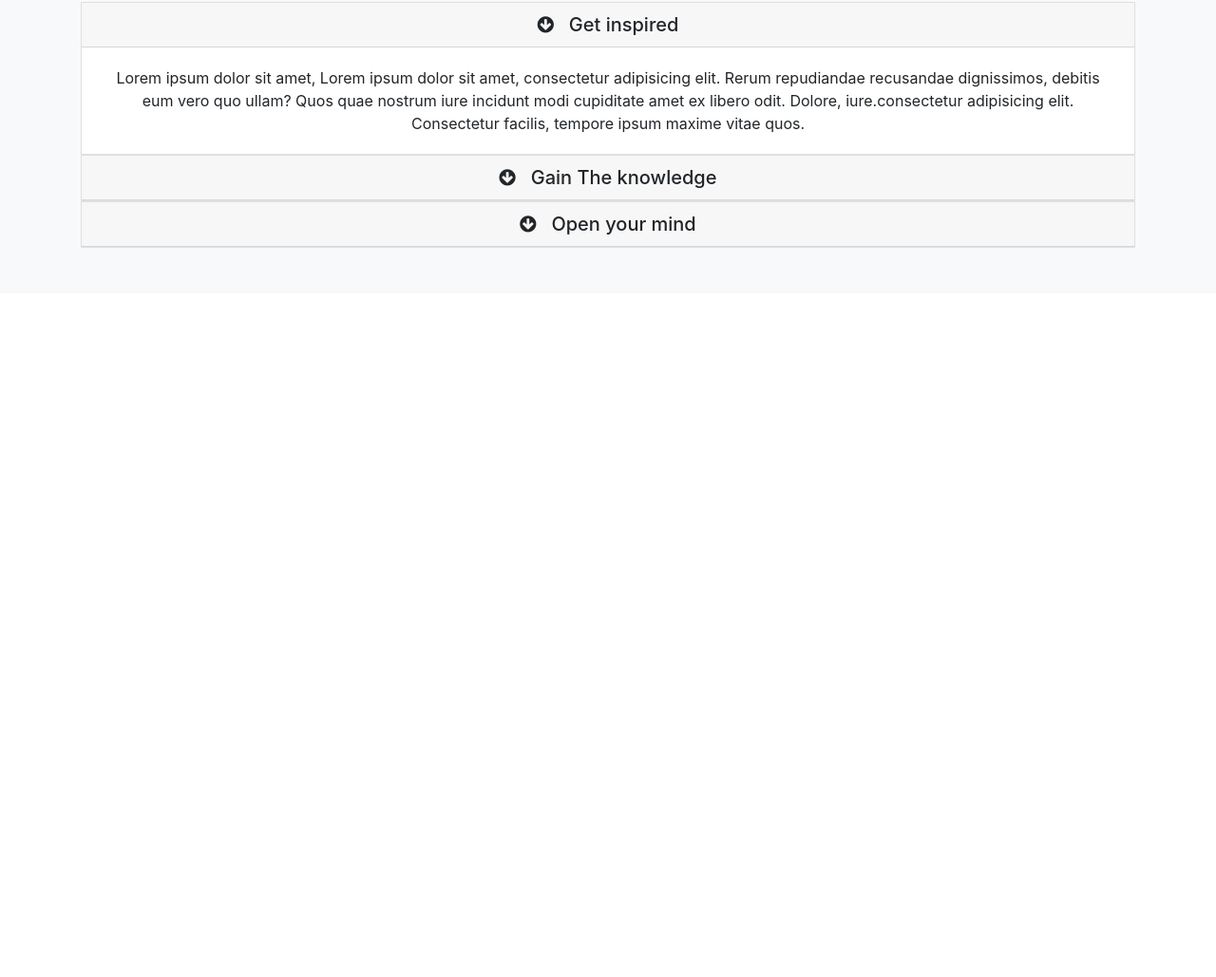
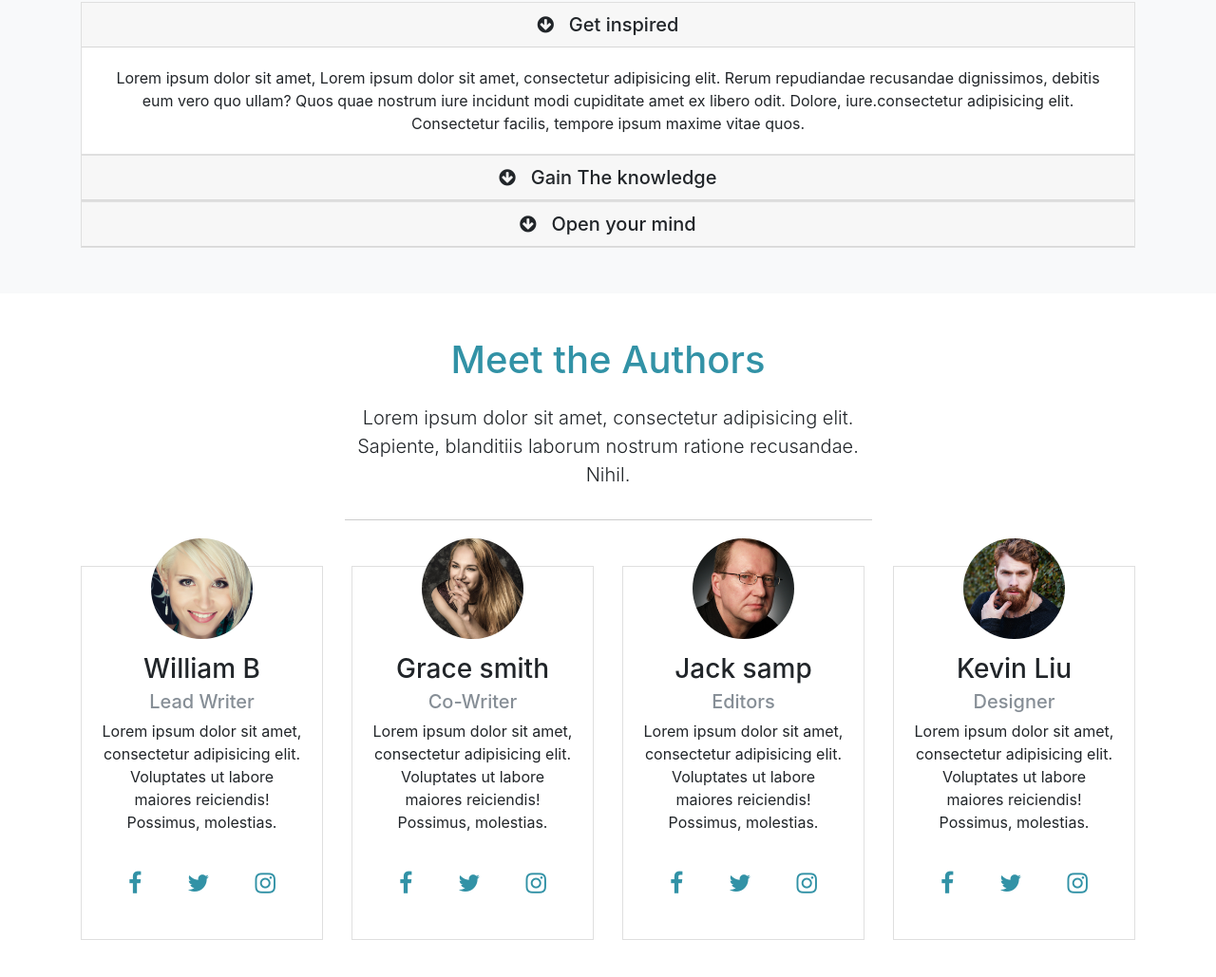
Before and after one commit to 986913/MingyueBookStore, a website: page src/index.html in a window 1280 px wide. Shown: the part 1359-2388 px from the top of the page at 95% size. Before the commit the page ends 1668 px from the top, so only its background shows below. Drawn offline with Linux system fonts and the light colour scheme.

Commit message:
authors part was done

```diff
--- a/src/index.html
+++ b/src/index.html
@@ -173,6 +173,86 @@
   </div>
 </section>
 
+<!--Author-->
+<section id="authors" class="my-5 text-center">
+  <div class="container">
+    <div class="row">
+      <div class="col">
+        <div class="info-header mb-5">
+          <h1 class="text-primary pb-3">
+            Meet the Authors
+          </h1>
+          <p class="lead pb-3">
+            Lorem ipsum dolor sit amet, consectetur adipisicing elit. Sapiente, blanditiis laborum nostrum ratione recusandae. Nihil.
+          </p>
+        </div>
+      </div>
+    </div>
+    <div class="row">
+      <div class="col-lg-3 col-md-6">
+        <div class="card">
+          <div class="card-body">
+            <img src="img/person1.jpg" class="img-fluid rounded-circle w-50 mb-3">
+            <h3>William B</h3>
+            <h5 class="text-muted">Lead Writer</h5>
+            <p>Lorem ipsum dolor sit amet, consectetur adipisicing elit. Voluptates ut labore maiores reiciendis! Possimus, molestias.</p>
+            <div class="d-flex flex-row justify-content-center">
+              <div class="p-4"><a href="#"><i class="fa fa-facebook"></i></a></div>
+              <div class="p-4"><a href="#"><i class="fa fa-twitter"></i></a></div>
+              <div class="p-4"><a href="#"><i class="fa fa-instagram"></i></a></div>
+            </div>
+          </div>
+        </div>
+      </div>
+      <div class="col-lg-3 col-md-6">
+        <div class="card">
+          <div class="card-body">
+            <img src="img/person2.jpg" class="img-fluid rounded-circle w-50 mb-3">
+            <h3>Grace smith</h3>
+            <h5 class="text-muted">Co-Writer</h5>
+            <p>Lorem ipsum dolor sit amet, consectetur adipisicing elit. Voluptates ut labore maiores reiciendis! Possimus, molestias.</p>
+            <div class="d-flex flex-row justify-content-center">
+              <div class="p-4"><a href="#"><i class="fa fa-facebook"></i></a></div>
+              <div class="p-4"><a href="#"><i class="fa fa-twitter"></i></a></div>
+              <div class="p-4"><a href="#"><i class="fa fa-instagram"></i></a></div>
+            </div>
+          </div>
+        </div>
+      </div>
+      <div class="col-lg-3 col-md-6">
+        <div class="card">
+          <div class="card-body">
+            <img src="img/person3.jpg" class="img-fluid rounded-circle w-50 mb-3">
+            <h3>Jack samp</h3>
+            <h5 class="text-muted">Editors</h5>
+            <p>Lorem ipsum dolor sit amet, consectetur adipisicing elit. Voluptates ut labore maiores reiciendis! Possimus, molestias.</p>
+            <div class="d-flex flex-row justify-content-center">
+              <div class="p-4"><a href="#"><i class="fa fa-facebook"></i></a></div>
+              <div class="p-4"><a href="#"><i class="fa fa-twitter"></i></a></div>
+              <div class="p-4"><a href="#"><i class="fa fa-instagram"></i></a></div>
+            </div>
+          </div>
+        </div>
+      </div>
+      <div class="col-lg-3 col-md-6">
+        <div class="card">
+          <div class="card-body">
+            <img src="img/person4.jpg" class="img-fluid rounded-circle w-50 mb-3">
+            <h3>Kevin Liu</h3>
+            <h5 class="text-muted">Designer</h5>
+            <p>Lorem ipsum dolor sit amet, consectetur adipisicing elit. Voluptates ut labore maiores reiciendis! Possimus, molestias.</p>
+            <div class="d-flex flex-row justify-content-center">
+              <div class="p-4"><a href="#"><i class="fa fa-facebook"></i></a></div>
+              <div class="p-4"><a href="#"><i class="fa fa-twitter"></i></a></div>
+              <div class="p-4"><a href="#"><i class="fa fa-instagram"></i></a></div>
+            </div>
+          </div>
+        </div>
+      </div>
+    </div>
+  </div>
+</section>
+
 
 <script src="js/jquery.min.js"></script>
 <script src="js/popper.min.js"></script>
--- a/src/scss/style.scss
+++ b/src/scss/style.scss
@@ -15,3 +15,11 @@ body{margin-top: 105px;}
 }
 
 .info-header{width: 50%; margin: auto; border-bottom: 1px solid #ccc;}
+#authors{
+  img{margin-top: -50px;}
+  .fa{font-size: 25px;}
+  .card:hover{
+                background: $primary;color: white;
+                .fa{color: #fff;}
+             }
+}
```
Also changed, not shown: src/css/style.css, src/img/person1.jpg (added), src/img/person2.jpg (added), src/img/person3.jpg (added), src/img/person4.jpg (added).
